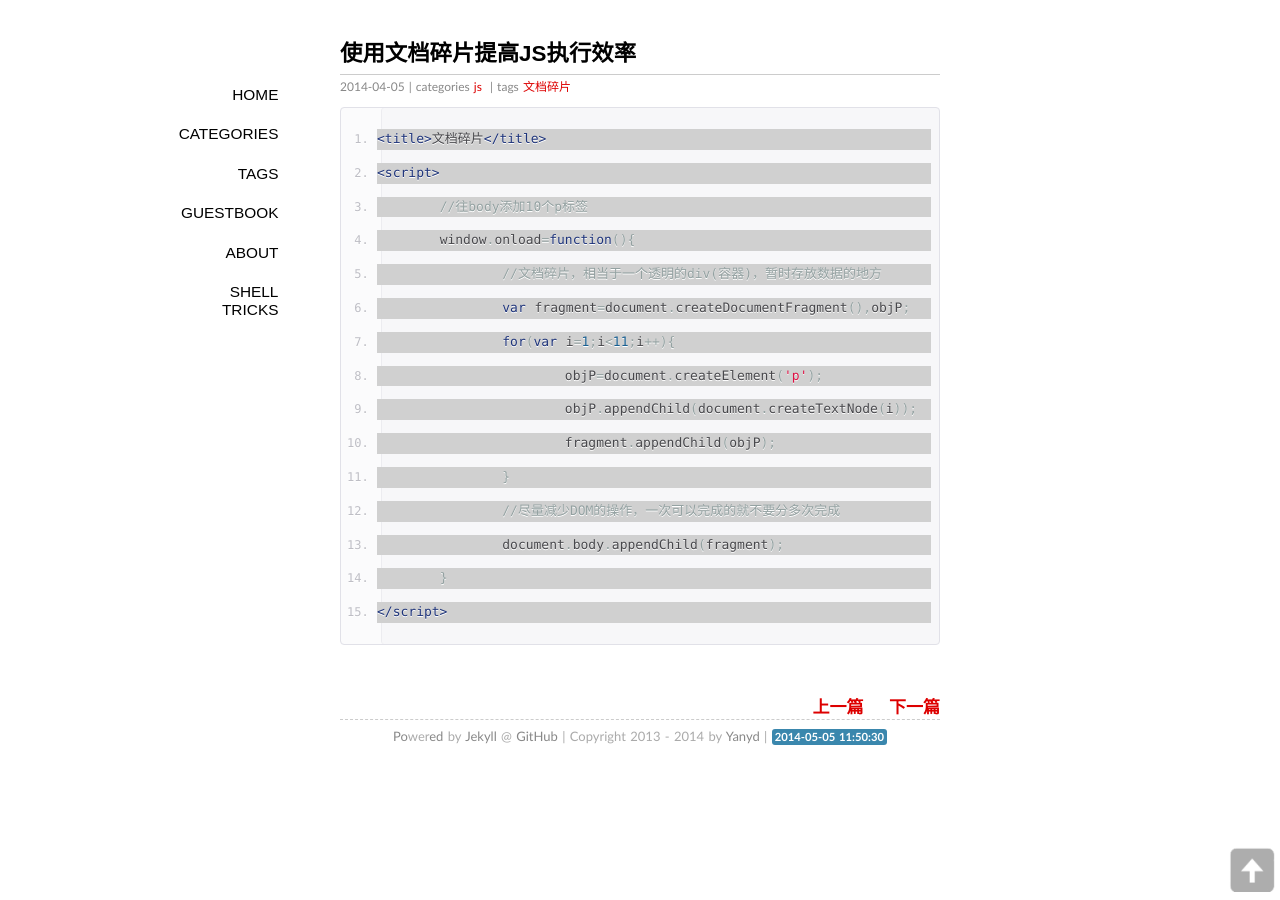
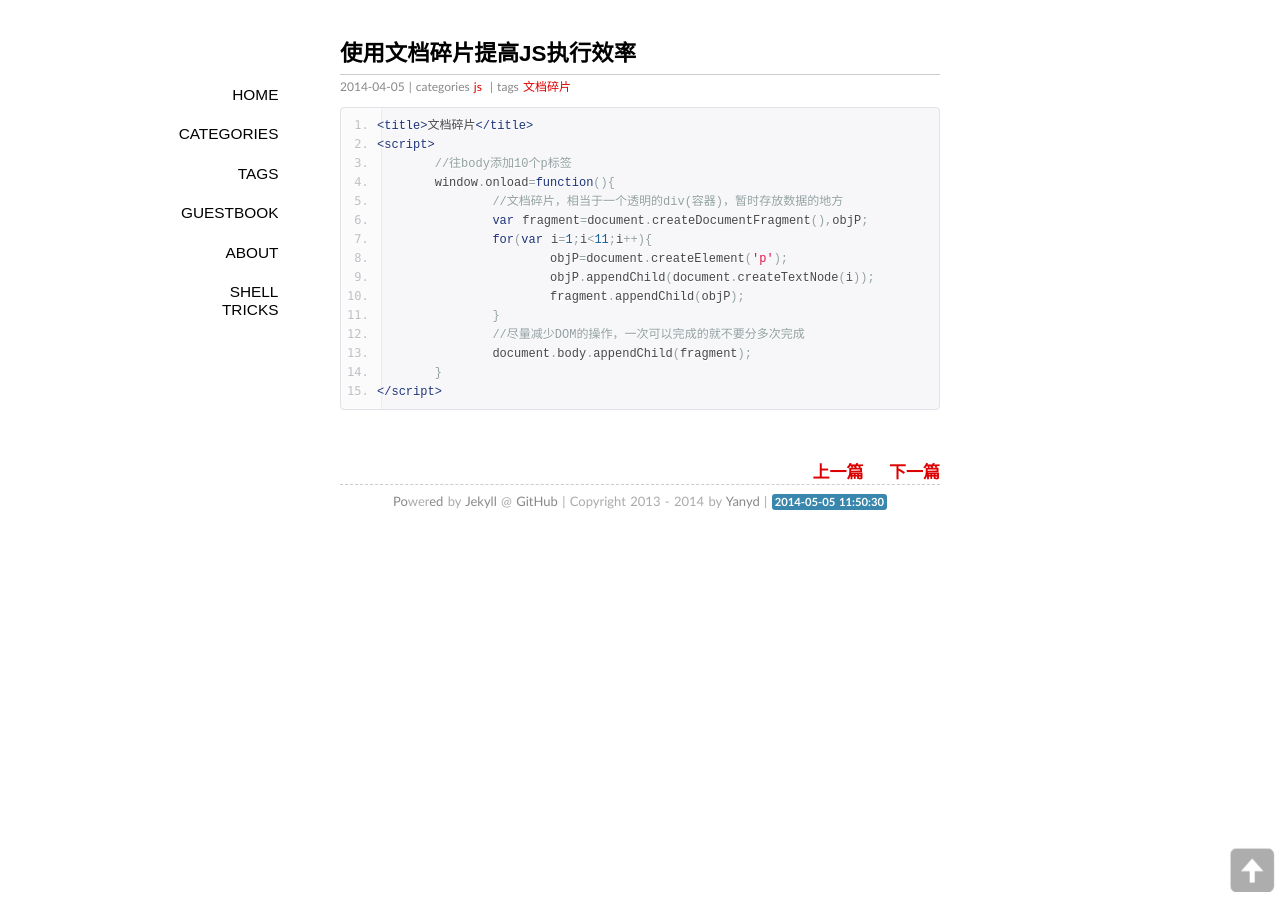
Before and after one commit to Yanyd/Yanyd.github.io, a Jekyll site: the page built from _posts/2014-05-04-js-document-fragment.md, in a window 1280 px wide. Built offline with Jekyll 4.4.1, drawn with Linux system fonts in a browser that asks for light colours; some web fonts are replaced; Markdown is read by kramdown in place of the engine named in the settings; comment, search, counter and statistics services are not loaded.

Commit message:
add some file

```diff
--- a/media/css/style.css
+++ b/media/css/style.css
@@ -19,7 +19,7 @@ p{padding:.5em 0;}
 li{padding:.2em 0;}
 ol,ul{list-style-position:inside;}
 ol ul, ul ol, ul ul, ol ol{margin-left:1em;}
-pre code{margin:1em 0;font-size:13px;line-height:1.6;display:block;overflow:auto;}
+pre{margin:1em 0;font-size:13px;line-height:1.6;display:block;overflow:auto;}
 blockquote{display:block;text-align:justify;border-left:4px solid #eeeeee;}
 blockquote{margin:1em 0em;padding-left:1.5em;}
 blockquote p{margin:0;padding:.5em 0;}
@@ -45,8 +45,8 @@ h1{font-family:"Cuprum","Hiragino Sans GB","Microsoft YaHei",sans-serif;font-siz
 h2{font-family:"Cuprum","Hiragino Sans GB","Microsoft YaHei",sans-serif;font-size:1.4em;color:#111;}
 h3{font-family:"Cuprum","Hiragino Sans GB","Microsoft YaHei",sans-serif;font-size:1.2em;color:#222;}
 h4{font-family:"Cuprum","Hiragino Sans GB","Microsoft YaHei",sans-serif;font-size:1em;color:#333;}
-pre,code{font-family:Menlo,"Andale Mono",Consolas,"Courier New",Monaco,monospace;font-size:13px;}
-code{background-color:#D0D0D0;}
+pre{font-family:Menlo,"Andale Mono",Consolas,"Courier New",Monaco,monospace;font-size:13px;}
+
 embed,object,iframe{display:block;margin:4px auto;}
 .gist{font-size:12px;line-height:1.6;}
 footer{text-align:center;display:block;border-top:1px dashed #CCC;}
```
